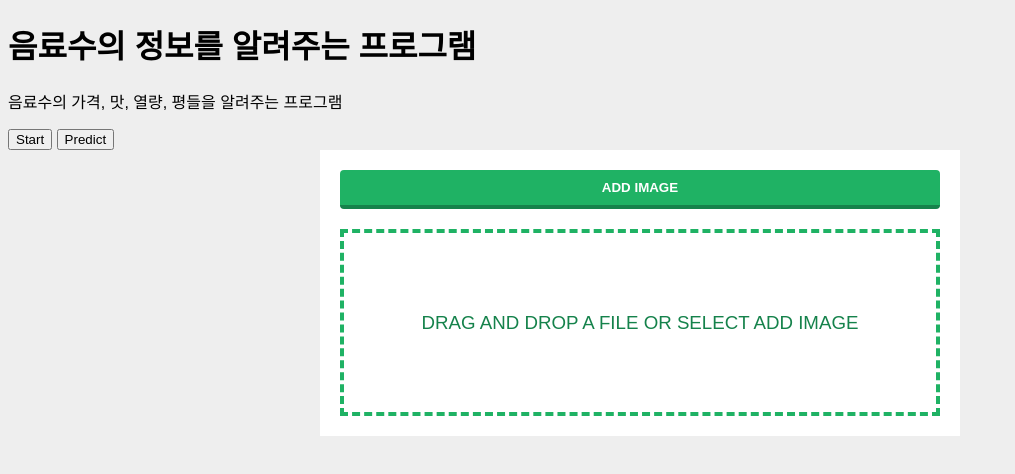
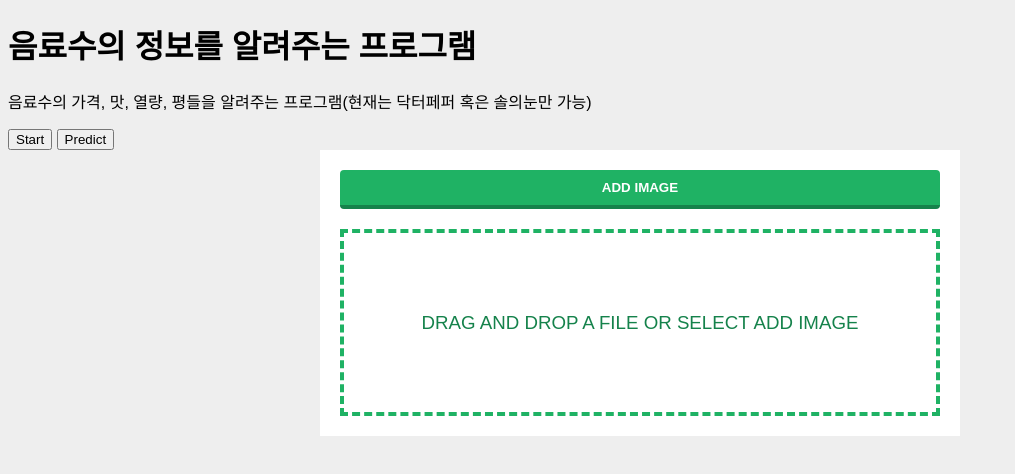
Before and after one commit to LoginLoginLoginLogin/Drink, a plain HTML site: page index.html in a window 1280 px wide. Shown: the whole page, without its empty margins (0-1015 px from the left). Drawn offline with nearby package versions, Linux system fonts and the light colour scheme.

Commit message:
Add files via upload

```diff
--- a/index.html
+++ b/index.html
@@ -11,7 +11,7 @@
 
     <body>
         <h1>음료수의 정보를 알려주는 프로그램</h1>
-        <p>음료수의 가격, 맛, 열량, 평들을 알려주는 프로그램</p>
+        <p>음료수의 가격, 맛, 열량, 평들을 알려주는 프로그램(현재는 닥터페퍼 혹은 솔의눈만 가능)</p>
                             <button type="button" onclick="init()">Start</button>
                         <button type="button" onclick="predict()">Predict</button>
                         <script class="jsbin" src="https://ajax.googleapis.com/ajax/libs/jquery/1/jquery.min.js"></script>
```
